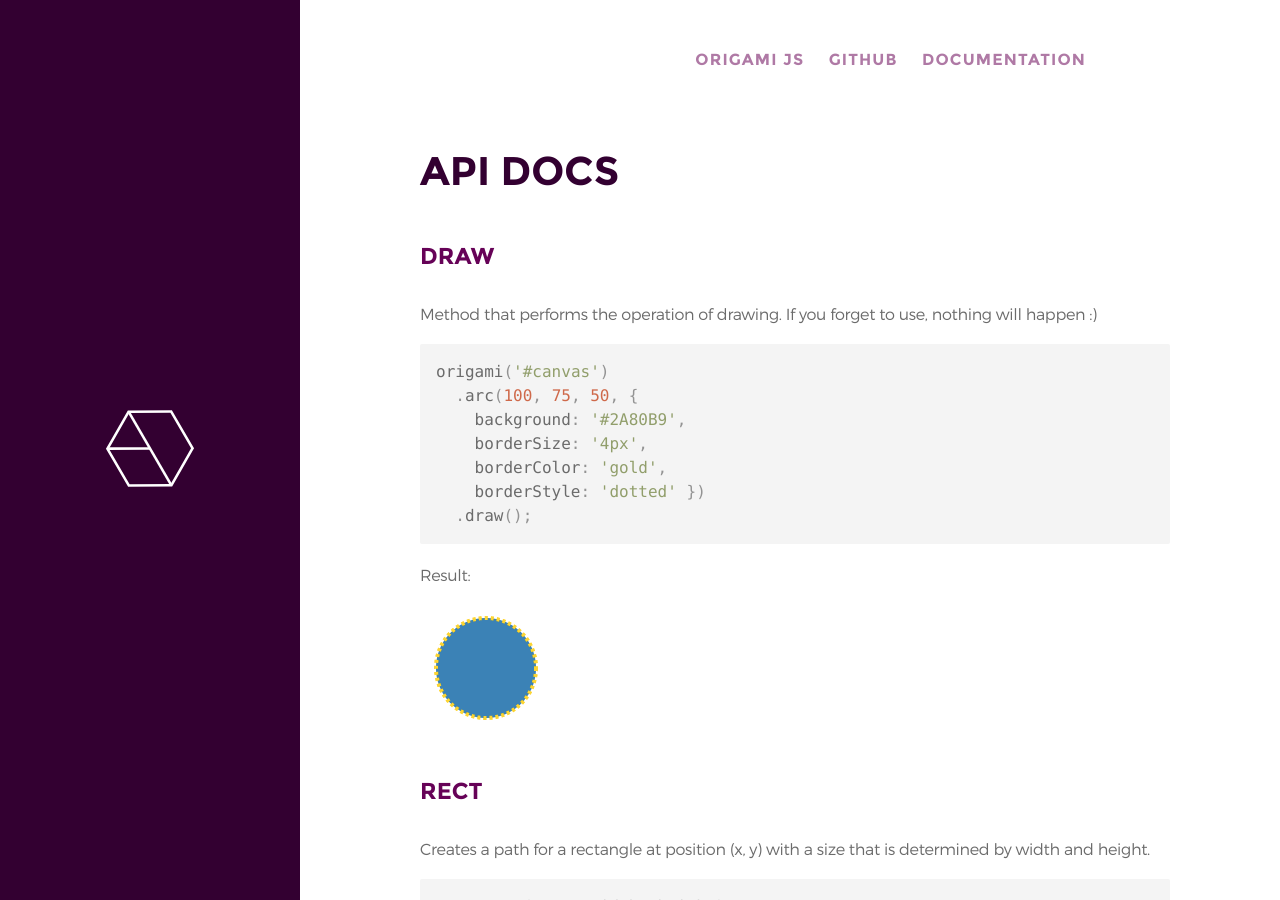
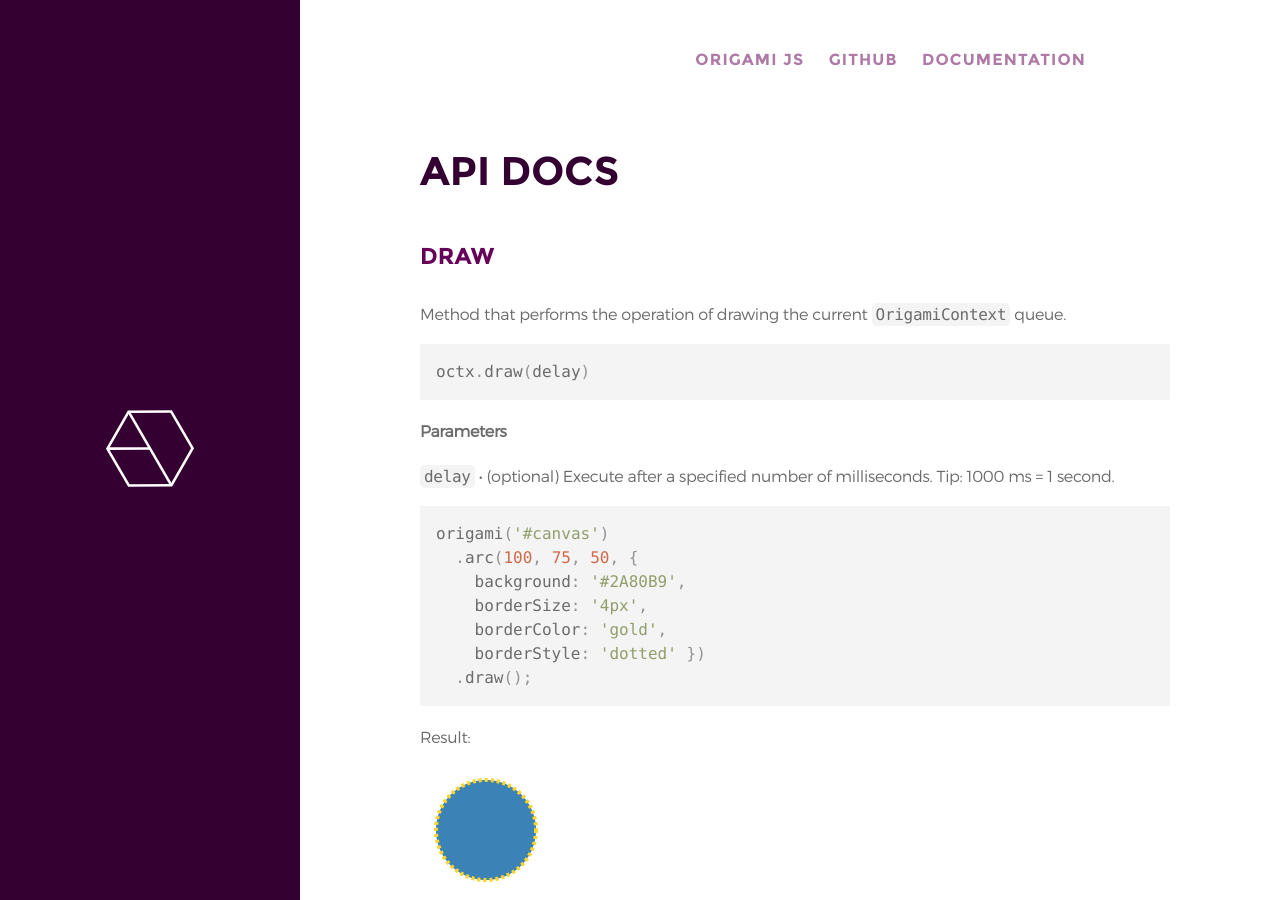
Before and after one commit to raphamorim/origamijs, a Jekyll site: the page built from _docs/3-API-docs.md, in a window 1280 px wide and 900 px high. Built offline with Jekyll 4.4.1, drawn with Linux system fonts in a browser that asks for light colours; some of the changed text lies outside the part shown.

Commit message:
fix topics

```diff
--- a/_docs/3-API-docs.md
+++ b/_docs/3-API-docs.md
@@ -9,7 +9,13 @@ description: Origamijs Basic Usage
 
 ## Draw
 
-Method that performs the operation of drawing. If you forget to use, nothing will happen :)
+Method that performs the operation of drawing the current <code class="language-javascript">OrigamiContext</code> queue.
+
+<pre><code class="language-javascript">octx.draw(delay)</code></pre>
+
+**Parameters**
+
+<code class="language-markup">delay</code> • (optional) Execute after a specified number of milliseconds. Tip: 1000 ms = 1 second.
 
 <pre><code class="language-javascript">origami('#canvas')
   .arc(100, 75, 50, {
@@ -91,9 +97,9 @@ Adds an arc to the path which is centered at (x, y) position with radius r start
 
 **Parameters**
 
-<code class="language-markup">x</code> • The x axis of the coordinate for the rectangle starting point.
+<code class="language-markup">x</code> • The x axis of the coordinate for the arc starting point.
 
-<code class="language-markup">y</code> • The y axis of the coordinate for the rectangle starting point.
+<code class="language-markup">y</code> • The y axis of the coordinate for the arc starting point.
 
 <code class="language-markup">radius</code> • The arc's radius.
 
@@ -188,6 +194,20 @@ Load Styles and apply style rules on Shape (empty object canvas):
 </div>
 
 ## Text
+
+Fills a given text at the given (x,y) position.
+
+<pre><code class="language-javascript">octx.text(text, x, y, style)</code></pre>
+
+**Parameters**
+
+<code class="language-markup">text</code> • The text.
+
+<code class="language-markup">x</code> • (optional) The x axis of the coordinate for the text block starting point.
+
+<code class="language-markup">y</code> • (optional) The y axis of the coordinate for the text block starting point.
+
+<code class="language-markup">style</code> • The style object.
 
 <pre><code class="language-javascript">origami('.one')
   .text("Nice!", 100, 100, {
```
